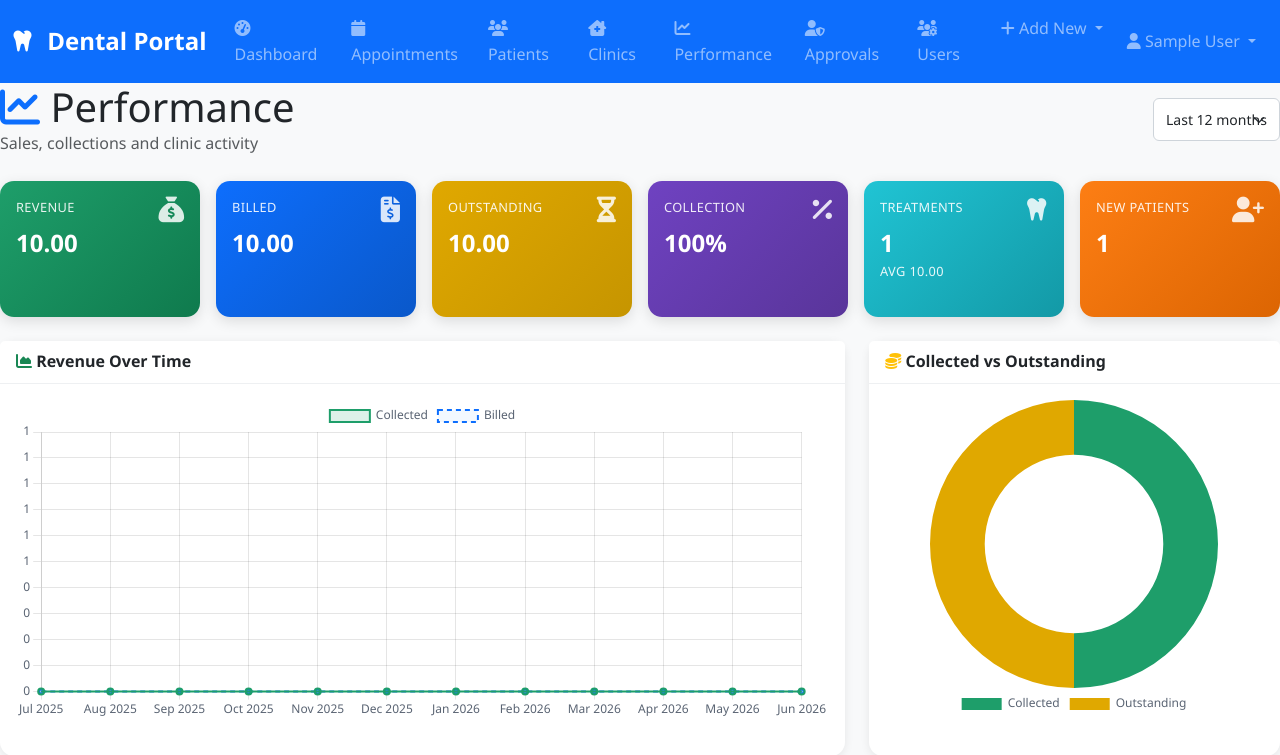
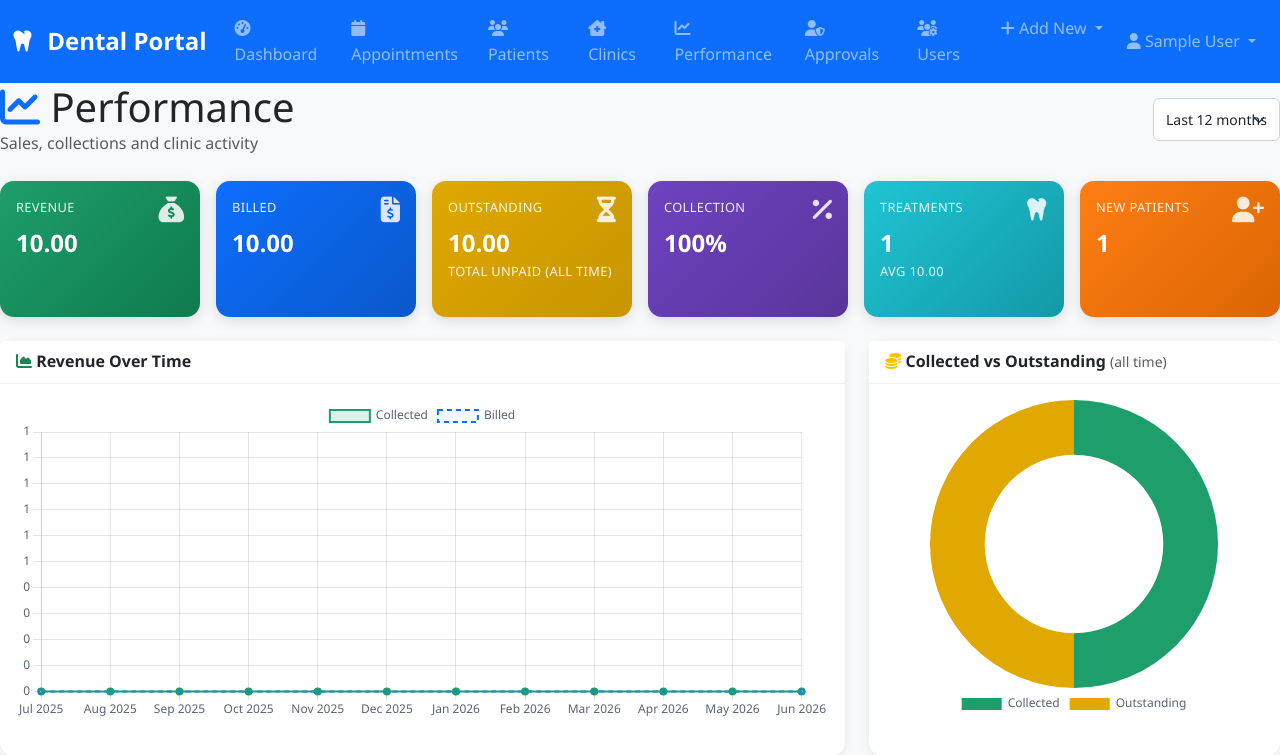
Before and after one commit to jaspherramos98/MyDentalPortal, a Flask app: page /reports in a window 1280 px wide. Shown: the top 755 px of the page. Run offline with Flask 3, Linux system fonts and the light colour scheme; the visitor is signed in with stand-in values (Sample User, id 1); a database or web service that is not in the repository returns one stand-in record (values such as "Sample title"); some libraries are stand-ins or nearby versions.

Commit message:
Make Outstanding all-time on Performance tab; cap chart axis
Clearing a treatment's balance didn't change the Performance figures when the
treatment's date fell outside the selected period (e.g. far-past/future dates),
because Outstanding was period-scoped.

- Outstanding (and the Collected-vs-Outstanding doughnut) are now point-in-time
  accounts-receivable totals summed across ALL of the owner's treatments,
  independent of the period filter — so a Mark Paid always reflects. Labelled
  "all time" in the UI.
- Revenue, Billed, treatment count, procedures, status and the time series stay
  period-scoped as before.
- "All time" month axis is capped to a trailing 24 months so stray/old dates
  can't render a giant chart.

Co-Authored-By: Claude Opus 4.8 <noreply@anthropic.com>

```diff
--- a/blueprints/routes/reports.py
+++ b/blueprints/routes/reports.py
@@ -109,7 +109,8 @@ def reports():
         'procedure': 1, 'status': 1,
     }))
 
-    total_billed = total_paid = total_outstanding = 0.0
+    # Period-scoped figures (revenue/billed in the selected window + time series).
+    total_billed = total_paid = 0.0
     monthly_paid = defaultdict(float)
     monthly_billed = defaultdict(float)
     proc_rev = defaultdict(float)
@@ -119,12 +120,8 @@ def reports():
     for t in treatments:
         charged = float(t.get('amount_charged') or 0)
         paid = float(t.get('amount_paid') or 0)
-        bal = t.get('balance')
-        bal = float(bal) if bal is not None else (charged - paid)
         total_billed += charged
         total_paid += paid
-        if bal > 0:
-            total_outstanding += bal
 
         d = (t.get('date') or '')[:7]   # 'YYYY-MM'
         if len(d) == 7:
@@ -136,6 +133,24 @@ def reports():
         proc = (t.get('procedure') or '').strip() or 'Unspecified'
         proc_rev[proc] += paid
         status_count[(t.get('status') or 'completed').strip().lower()] += 1
+
+    # ── all-time accounts-receivable (point in time, NOT period-scoped) ──
+    # Outstanding balance and lifetime collections are "as of now" figures: an
+    # old unpaid treatment is still owed today, and clearing any balance must
+    # always reduce it regardless of the selected period. So these are summed
+    # across every treatment in scope, ignoring the date filter.
+    all_collected = all_outstanding = 0.0
+    for t in mongo.db.treatment_records.find(
+        {'clinic_id': {'$in': scope_ids}},
+        {'amount_charged': 1, 'amount_paid': 1, 'balance': 1},
+    ):
+        charged = float(t.get('amount_charged') or 0)
+        paid = float(t.get('amount_paid') or 0)
+        bal = t.get('balance')
+        bal = float(bal) if bal is not None else (charged - paid)
+        all_collected += paid
+        if bal > 0:
+            all_outstanding += bal
 
     # ── new patients (created_at is a real datetime) ──
     pq = {'clinic_id': {'$in': scope_ids}, 'is_active': True}
@@ -154,9 +169,14 @@ def reports():
 
     # ── month axis ──
     if start_dt is None:
+        # "All time": start at the earliest data month, but cap the axis to a
+        # trailing 24-month window so stray/old dates can't render a giant chart.
         try:
-            first = datetime.strptime((earliest or this_month.strftime('%Y-%m')) + '-01', '%Y-%m-%d')
+            earliest_dt = datetime.strptime((earliest or this_month.strftime('%Y-%m')) + '-01', '%Y-%m-%d')
         except ValueError:
+            earliest_dt = this_month
+        first = max(earliest_dt, _add_months(this_month, -23))
+        if first > this_month:
             first = this_month
     else:
         first = start_dt
@@ -181,7 +201,7 @@ def reports():
     kpis = {
         'total_paid': _fmt(symbol, total_paid),
         'total_billed': _fmt(symbol, total_billed),
-        'total_outstanding': _fmt(symbol, total_outstanding),
+        'total_outstanding': _fmt(symbol, all_outstanding),
         'treatment_count': treatment_count,
         'new_patients': new_patients,
         'avg_per': _fmt(symbol, avg_per),
@@ -197,8 +217,8 @@ def reports():
         'proc_values': proc_values,
         'status_labels': [s.title() for s in status_count.keys()],
         'status_values': list(status_count.values()),
-        'collected': round(total_paid, 2),
-        'outstanding': round(total_outstanding, 2),
+        'collected': round(all_collected, 2),
+        'outstanding': round(all_outstanding, 2),
         'symbol': symbol,
     }
 
--- a/templates/reports/index.html
+++ b/templates/reports/index.html
@@ -104,6 +104,7 @@
                 <div class="kpi-label">Outstanding</div><i class="fas fa-hourglass-half kpi-icon"></i>
             </div>
             <div class="kpi-value mt-2">{{ kpis.total_outstanding }}</div>
+            <div class="kpi-label mt-1">total unpaid (all time)</div>
         </div></div>
     </div>
     <div class="col-6 col-md-4 col-lg-2">
@@ -143,7 +144,7 @@
     </div>
     <div class="col-lg-4">
         <div class="card chart-card h-100">
-            <div class="card-header"><i class="fas fa-coins text-warning"></i> Collected vs Outstanding</div>
+            <div class="card-header"><i class="fas fa-coins text-warning"></i> Collected vs Outstanding <small class="text-muted fw-normal">(all time)</small></div>
             <div class="card-body"><div class="chart-box"><canvas id="collectionChart"></canvas></div></div>
         </div>
     </div>
```
